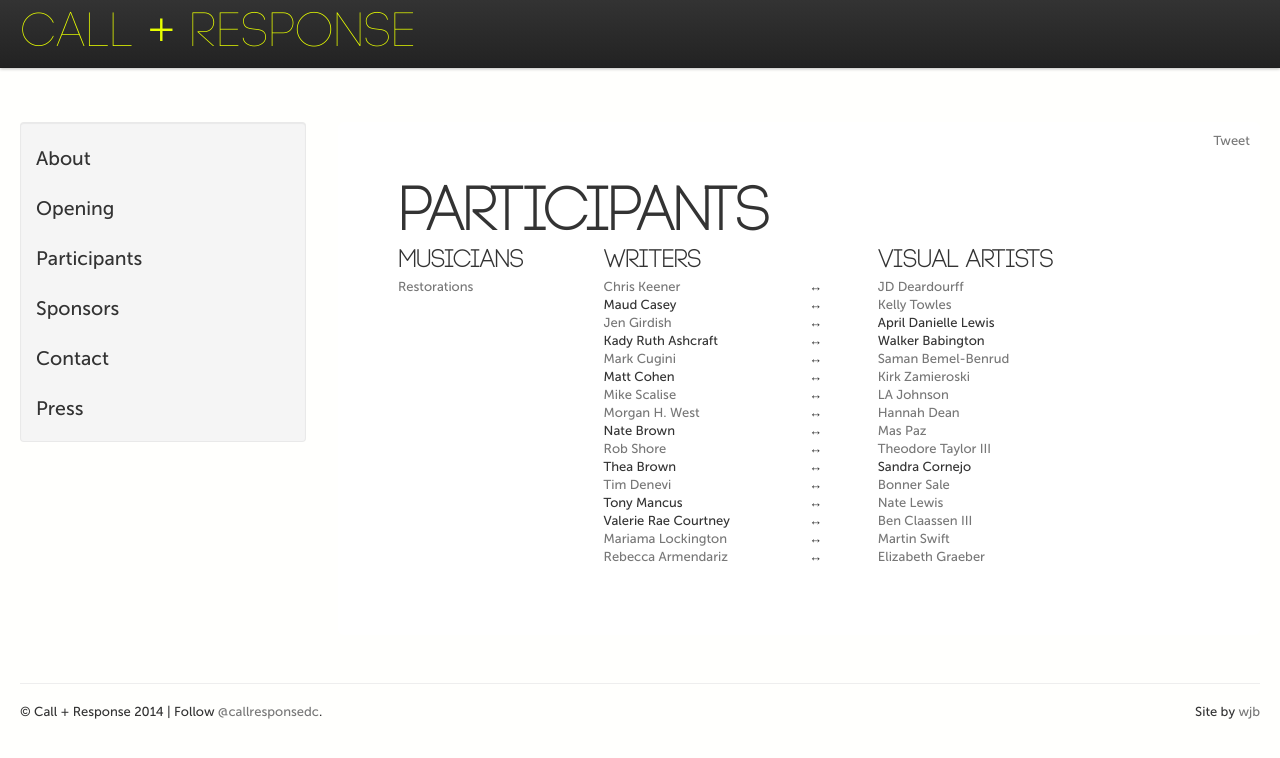
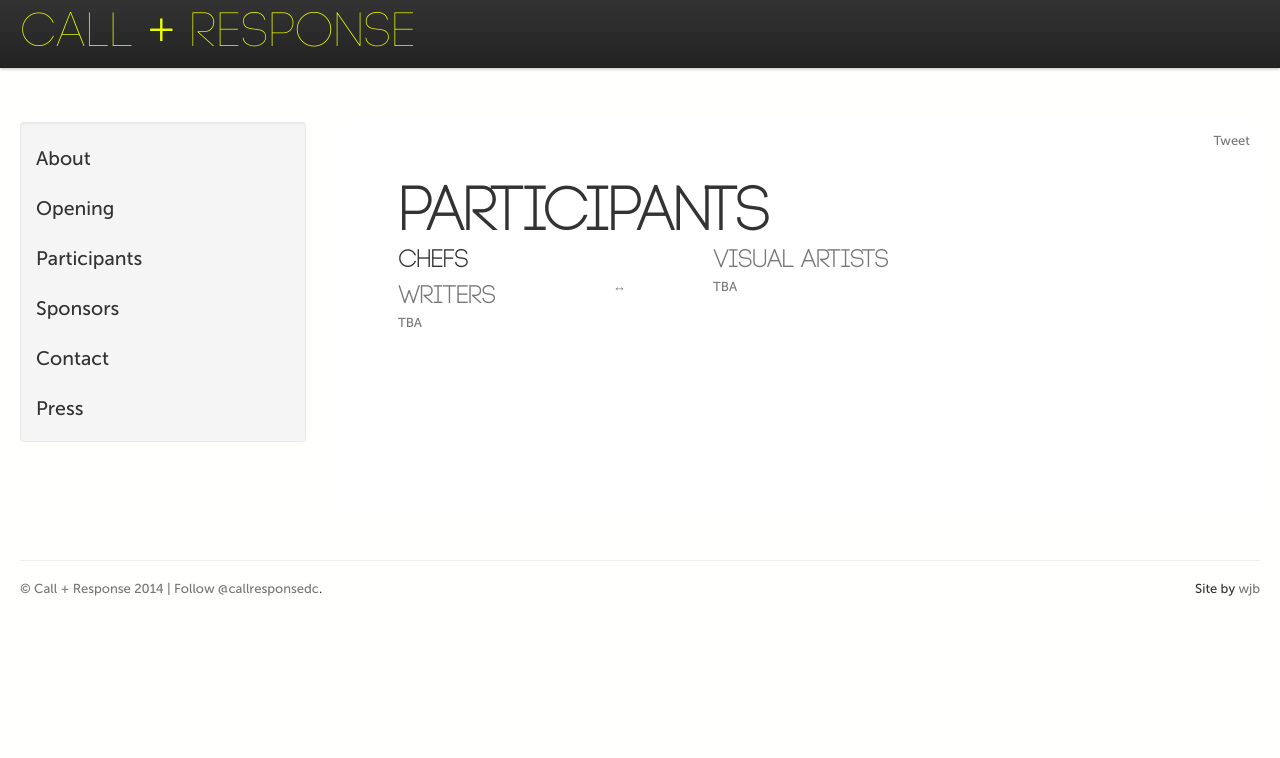
Before and after one commit to callandresponsedc/callandresponsedc, a Jekyll site: the page built from participants/index.html, in a window 1280 px wide. Shown: the top 758 px of the page. Built offline with Jekyll 4.4.1, drawn with Linux system fonts in a browser that asks for light colours; Markdown is read by kramdown in place of the engine named in the settings; comment, search, counter and statistics services are not loaded.

Commit message:
Update index.html

```diff
--- a/participants/index.html
+++ b/participants/index.html
@@ -11,71 +11,26 @@ title: Participants
 </div>
 <div class="row-fluid">
   <div class="span3 pull-left" id="musicians">
-    <h2>Musicians
+    <h2>Chefs
     </h2>
-    <a href="http://restorations.bandcamp.com">Restorations</a>
+    <a href="http://www.blacksaucekitchen.com/>Blacksauce Kitchen</a>
   </div>
   <div class="span3 pull-center" id="writers">
     <h2>Writers</h2>
     <ul class="no-bullet">
-      <li><a href="http://chriskeener.wordpress.com/">Chris Keener</a> </li>
-      <li>Maud Casey</li>
-      <li><a href="http://jengirdish.com">Jen Girdish</a></li>
-      <li>Kady Ruth Ashcraft</li>
-      <li><a href="http://markcugini.com">Mark Cugini</a></li>
-      <li>Matt Cohen</li>
-      <li><a href="https://twitter.com/mikescalise">Mike Scalise</a> </li>
-      <li><a href="http://www.pandaheadblog.com">Morgan H. West</a></li>
-      <li>Nate Brown</li>
-      <li><a href="http://rcshore.com">Rob Shore</a></li>
-      <li>Thea Brown</li>
-      <li><a href="http://www.timothydenevi.com">Tim Denevi</a></li>
-      <li>Tony Mancus</li>
-      <li>Valerie Rae Courtney</li>
-      <li><a href="http://www.twitter.com/marilock">Mariama Lockington</a></li>
-      <li><a href="http://www.rebeccaarmendariz.com/">Rebecca Armendariz</a></li>
+      <li>TBA</li>
     </ul>
   </div>
   <div class="span1 pull-center">
     <h2>&nbsp;</h2>
     <ul class="no-bullet">
       <li>&#x2194;</li>
-      <li>&#x2194;</li>
-      <li>&#x2194;</a></li>
-      <li>&#x2194;</li>
-      <li>&#x2194;</a></li>
-      <li>&#x2194;</li>
-      <li>&#x2194;</li>
-      <li>&#x2194;</a></li>
-      <li>&#x2194;</li>
-      <li>&#x2194;</a></li>
-      <li>&#x2194;</li>
-      <li>&#x2194;</a></li>
-      <li>&#x2194;</li>
-      <li>&#x2194;</li>
-      <li>&#x2194;</a></li>
-      <li>&#x2194;</li>
     </ul>
   </div>
   <div class="span4 pull-right" id="artists">
     <h2>Visual Artists</h2>
     <ul class="no-bullet">
-      <li><a href="http://www.deardourff.com/">JD Deardourff</a></li>
-      <li><a href="http://www.kellytowles.com/">Kelly Towles</a></li>
-      <li>April Danielle Lewis</li>
-      <li>Walker Babington</li>
-      <li><a href="http://trashmoon.com/">Saman Bemel-Benrud</a></li>
-      <li><a href="https://www.youtube.com/watch?v=vf8LzXwQTZY">Kirk Zamieroski</a></li>
-      <li><a href="http://www.thelajohnson.com/">LA Johnson</a></li>
-      <li><a href="http://instagram.com/nodicenodice">Hannah Dean</a></li>
-      <li><a href="http://maspaz.co/">Mas Paz</a></li>
-      <li><a href="http://www.theodore3.com/">Theodore Taylor III</a></li>
-      <li>Sandra Cornejo</li>
-      <li><a href="http://bonnersale.com/home.html">Bonner Sale</a></li>
-      <li><a href="http://www.natelewisart.com">Nate Lewis</a></li>
-      <li><a href="http://twitter.com/bendependent">Ben Claassen III</a></li>
-      <li><a href="http://mrtnswft.com/">Martin Swift</a></li>
-      <li><a href="http://elizabethgraeber.com/">Elizabeth Graeber</a></li>
+      <li>TBA</li>
     </ul>
   </div>
 </div>
```
